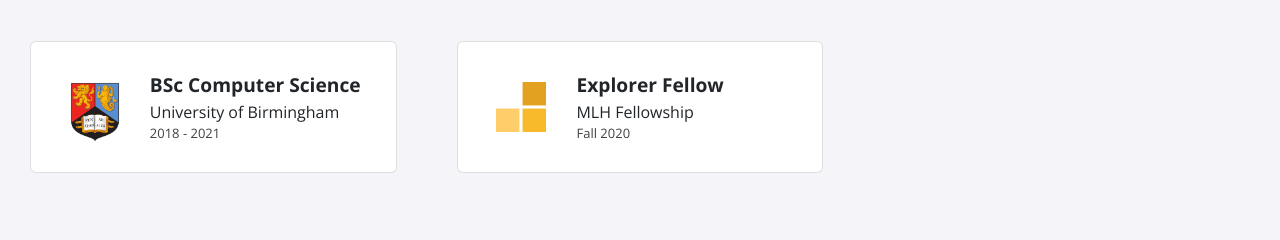
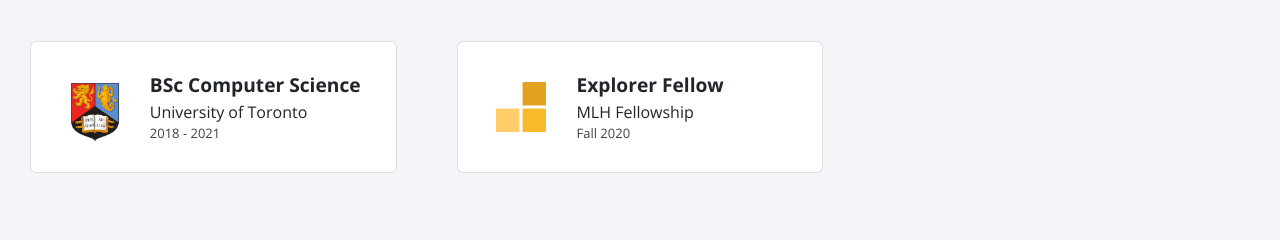
Before and after one commit to connieJ-lin/connieJ-lin.github.io, a Jekyll site: the page built from index.html, in a window 1280 px wide. Shown: the part 1099-1339 px from the top of the page. Built offline with Jekyll 4.4.1, drawn with Linux system fonts in a browser that asks for light colours; nearby versions of some CDN libraries.

Commit message:
Update education.yml

```diff
--- a/_data/education.yml
+++ b/_data/education.yml
@@ -1,5 +1,5 @@
 - course: BSc Computer Science
-  institute: University of Birmingham
+  institute: University of Toronto
   dates: 2018 - 2021
   logo: uob.png
 
```
